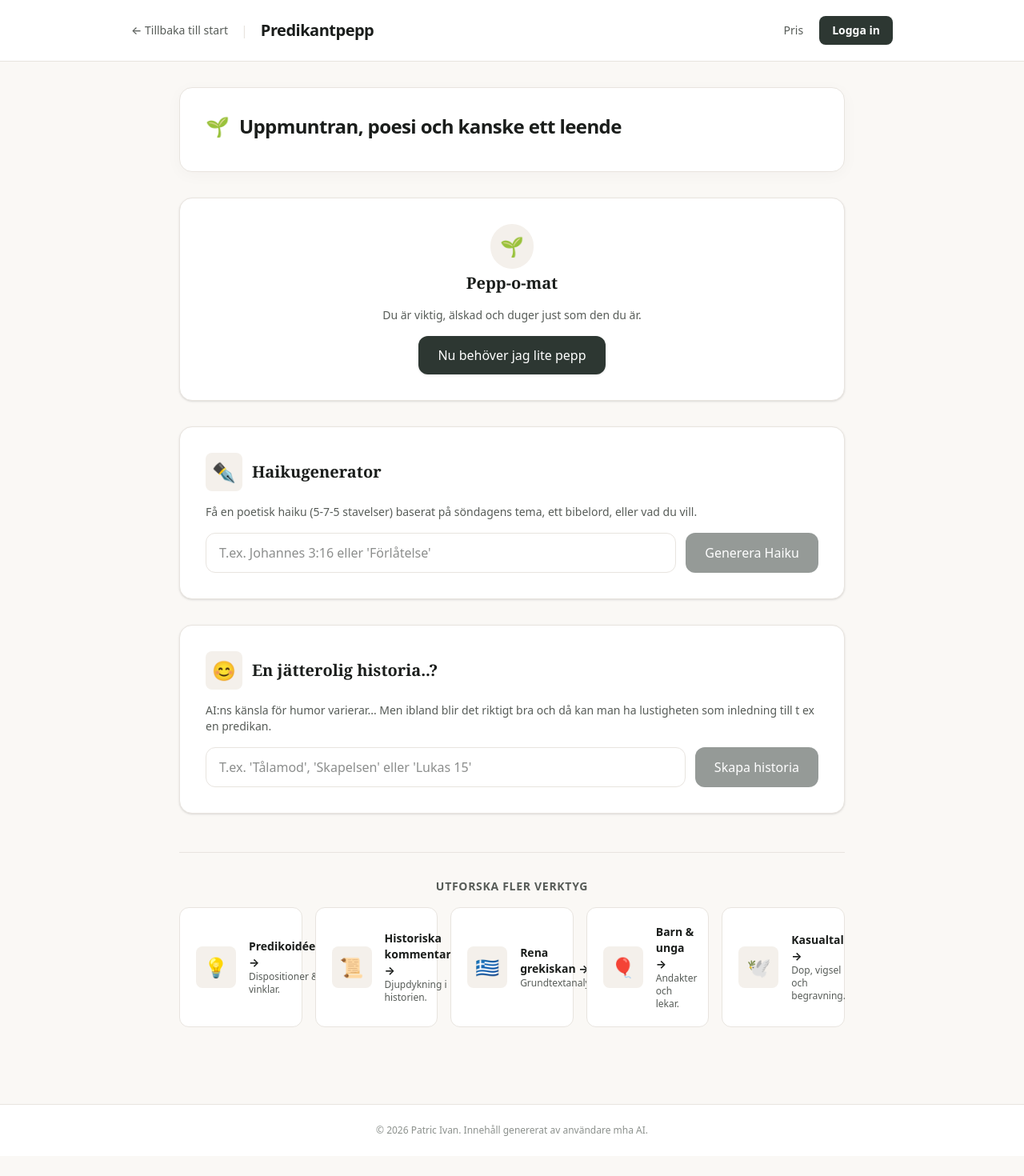
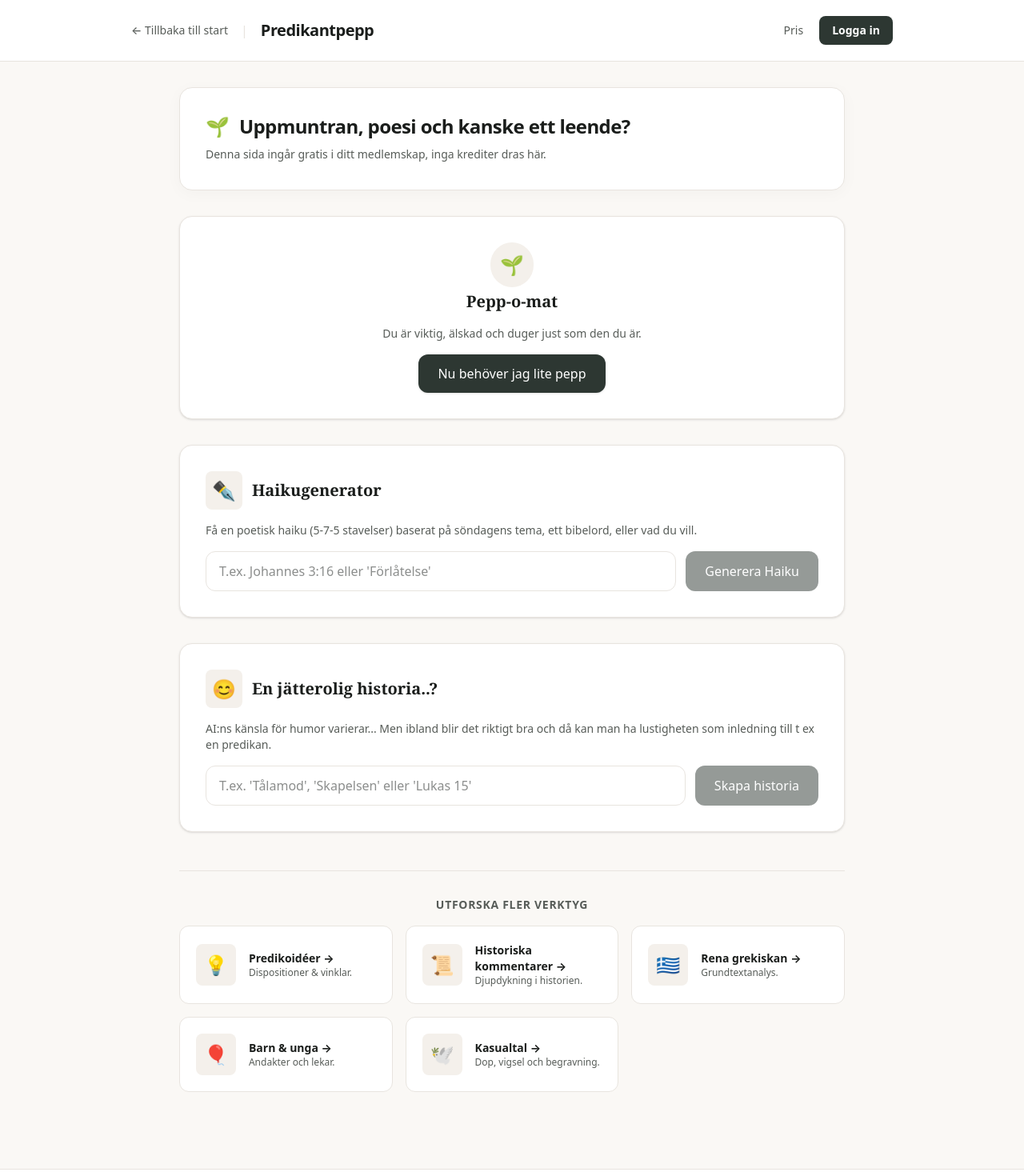
Before and after one commit to ivan-just-like-that/min-prediko-app, a Next.js app: page /predikantpepp in a window 1280 px wide. Shown: the top 1470 px of the page at 80% size. Before the commit the page ends 1445 px from the top, so only its background shows below. Built offline with nearby package versions, Linux system fonts and the light colour scheme.

Commit message:
rättat småfel, ändrat navigeringsmenyen längst ned så den ser bra ut på alla skärmar

```diff
--- a/app/barn-och-unga/page.js
+++ b/app/barn-och-unga/page.js
@@ -447,7 +447,7 @@ För varje lek ska du tydligt ange:
           <h3 className="text-sm font-semibold uppercase tracking-wider text-[#575c58] mb-4 text-center">
             Utforska fler verktyg
           </h3>
-          <div className="grid grid-cols-1 sm:grid-cols-2 lg:grid-cols-3 xl:grid-cols-5 gap-4">
+          <div className="grid grid-cols-1 sm:grid-cols-2 lg:grid-cols-3 gap-4">
             <Link href="/predikoideer" className="group block">
               <div className="p-5 bg-white rounded-xl border border-[#e8e4df] hover:border-[#d6d0c7] hover:shadow-[0_4px_16px_rgba(0,0,0,0.04)] transition-all flex items-center gap-4 h-full">
                 <span className="text-2xl p-2.5 bg-[#f4f0eb] rounded-lg">💡</span>
--- a/app/grekiska/page.js
+++ b/app/grekiska/page.js
@@ -310,7 +310,7 @@ Strukturera svaret så här:
           <h3 className="text-sm font-semibold uppercase tracking-wider text-[#575c58] mb-4 text-center">
             Utforska fler verktyg
           </h3>
-          <div className="grid grid-cols-1 sm:grid-cols-2 lg:grid-cols-3 xl:grid-cols-5 gap-4">
+          <div className="grid grid-cols-1 sm:grid-cols-2 lg:grid-cols-3 gap-4">
             <Link href="/predikoideer" className="group block">
               <div className="p-5 bg-white rounded-xl border border-[#e8e4df] hover:border-[#d6d0c7] hover:shadow-[0_4px_16px_rgba(0,0,0,0.04)] transition-all flex items-center gap-4 h-full">
                 <span className="text-2xl p-2.5 bg-[#f4f0eb] rounded-lg">💡</span>
--- a/app/historik/page.js
+++ b/app/historik/page.js
@@ -263,7 +263,7 @@ Svaret SKALL struktureras och delas upp i exakt följande punkter och underrubri
           <h3 className="text-sm font-semibold uppercase tracking-wider text-[#575c58] mb-4 text-center">
             Utforska fler verktyg
           </h3>
-          <div className="grid grid-cols-1 sm:grid-cols-2 lg:grid-cols-3 xl:grid-cols-5 gap-4">
+          <div className="grid grid-cols-1 sm:grid-cols-2 lg:grid-cols-3 gap-4">
             <Link href="/predikoideer" className="group block">
               <div className="p-5 bg-white rounded-xl border border-[#e8e4df] hover:border-[#d6d0c7] hover:shadow-[0_4px_16px_rgba(0,0,0,0.04)] transition-all flex items-center gap-4 h-full">
                 <span className="text-2xl p-2.5 bg-[#f4f0eb] rounded-lg">💡</span>
--- a/app/kasualtal/page.js
+++ b/app/kasualtal/page.js
@@ -1166,7 +1166,7 @@ För griftetal, inkludera tröst och hopp. För doptal, inkludera glädje och f
           <h3 className="text-sm font-semibold uppercase tracking-wider text-[#575c58] mb-4 text-center">
             Utforska fler verktyg
           </h3>
-          <div className="grid grid-cols-1 sm:grid-cols-2 lg:grid-cols-3 xl:grid-cols-5 gap-4">
+          <div className="grid grid-cols-1 sm:grid-cols-2 lg:grid-cols-3 gap-4">
             <Link href="/predikoideer" className="group block">
               <div className="p-5 bg-white rounded-xl border border-[#e8e4df] hover:border-[#d6d0c7] hover:shadow-[0_4px_16px_rgba(0,0,0,0.04)] transition-all flex items-center gap-4 h-full">
                 <span className="text-2xl p-2.5 bg-[#f4f0eb] rounded-lg">💡</span>
--- a/app/predikantpepp/page.js
+++ b/app/predikantpepp/page.js
@@ -201,12 +201,12 @@ Regler för svaret:
             <div className="flex items-center gap-3 mb-2">
               <span className="text-2xl">🌱</span>
               <h2 className="text-2xl font-bold text-[#1a1d1b] tracking-tight">
-                Uppmuntran, poesi och kanske ett leende
+                Uppmuntran, poesi och kanske ett leende?
               </h2>
             </div>
 
             <p className="text-sm text-[#575c58] leading-relaxed">
-
+              Denna sida ingår gratis i ditt medlemskap, inga krediter dras här.
             </p>
           </div>
 
@@ -330,7 +330,7 @@ Regler för svaret:
             <h3 className="text-sm font-semibold uppercase tracking-wider text-[#575c58] mb-4 text-center">
               Utforska fler verktyg
             </h3>
-            <div className="grid grid-cols-1 sm:grid-cols-2 lg:grid-cols-3 xl:grid-cols-5 gap-4">
+            <div className="grid grid-cols-1 sm:grid-cols-2 lg:grid-cols-3 gap-4">
               <Link href="/predikoideer" className="group block">
                 <div className="p-5 bg-white rounded-xl border border-[#e8e4df] hover:border-[#d6d0c7] hover:shadow-[0_4px_16px_rgba(0,0,0,0.04)] transition-all flex items-center gap-4 h-full">
                   <span className="text-2xl p-2.5 bg-[#f4f0eb] rounded-lg">💡</span>
--- a/app/predikoideer/page.js
+++ b/app/predikoideer/page.js
@@ -1067,7 +1067,7 @@ export default function Home() {
           <h3 className="text-sm font-semibold uppercase tracking-wider text-[#575c58] mb-4 text-center">
             Utforska fler verktyg
           </h3>
-          <div className="grid grid-cols-1 sm:grid-cols-2 lg:grid-cols-3 xl:grid-cols-5 gap-4">
+          <div className="grid grid-cols-1 sm:grid-cols-2 lg:grid-cols-3 gap-4">
             <Link href="/historik" className="group block">
               <div className="p-5 bg-white rounded-xl border border-[#e8e4df] hover:border-[#d6d0c7] hover:shadow-[0_4px_16px_rgba(0,0,0,0.04)] transition-all flex items-center gap-4 h-full">
                 <span className="text-2xl p-2.5 bg-[#f4f0eb] rounded-lg">📜</span>
```
